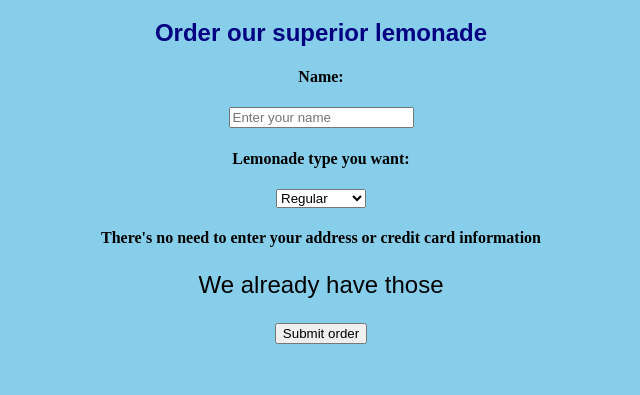
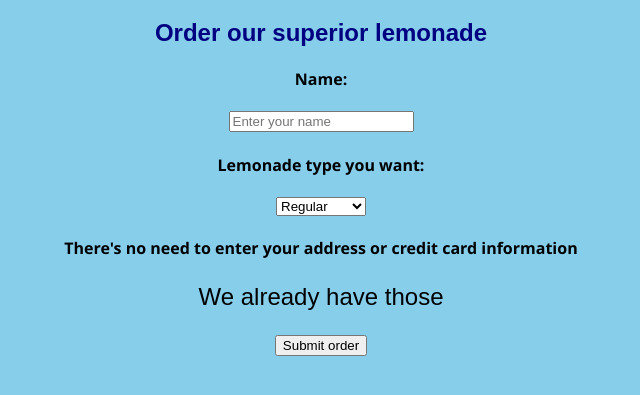
Before and after one commit to YeetzasPizzas/wambadoo.github.io, a plain HTML site: page buy.html in a window 1280 px wide. Shown: the part 67-462 px from the top of the page, without its empty margins (319-959 px from the left). Drawn offline with Linux system fonts and the light colour scheme.

Commit message:
Update style.css

```diff
--- a/src/style.css
+++ b/src/style.css
@@ -37,3 +37,6 @@ h3 {
     color:maroon;
     font-family: 'Gill Sans', 'Gill Sans MT', Calibri, 'Trebuchet MS', sans-serif;
 }
+h4 {
+    font-family:'Segoe UI', Tahoma, Geneva, Verdana, sans-serif;
+}
```
